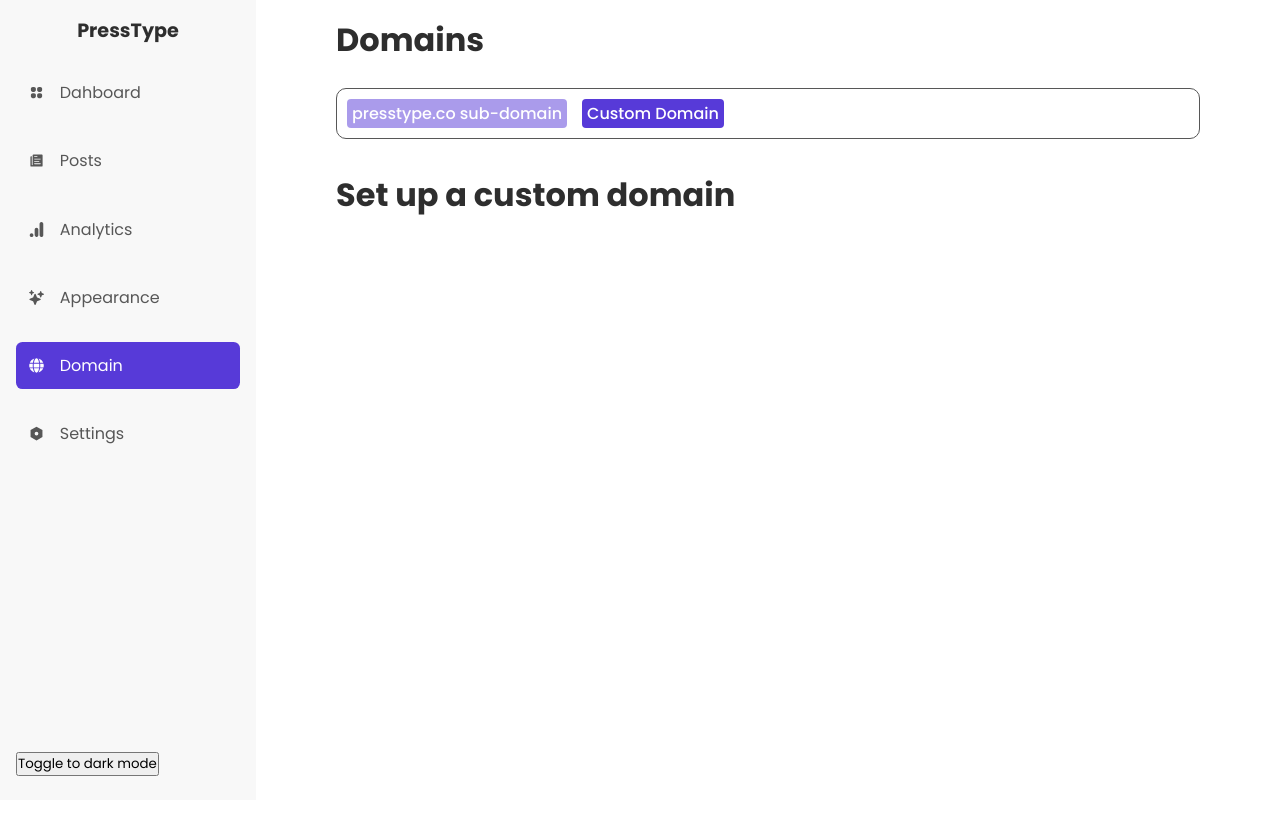
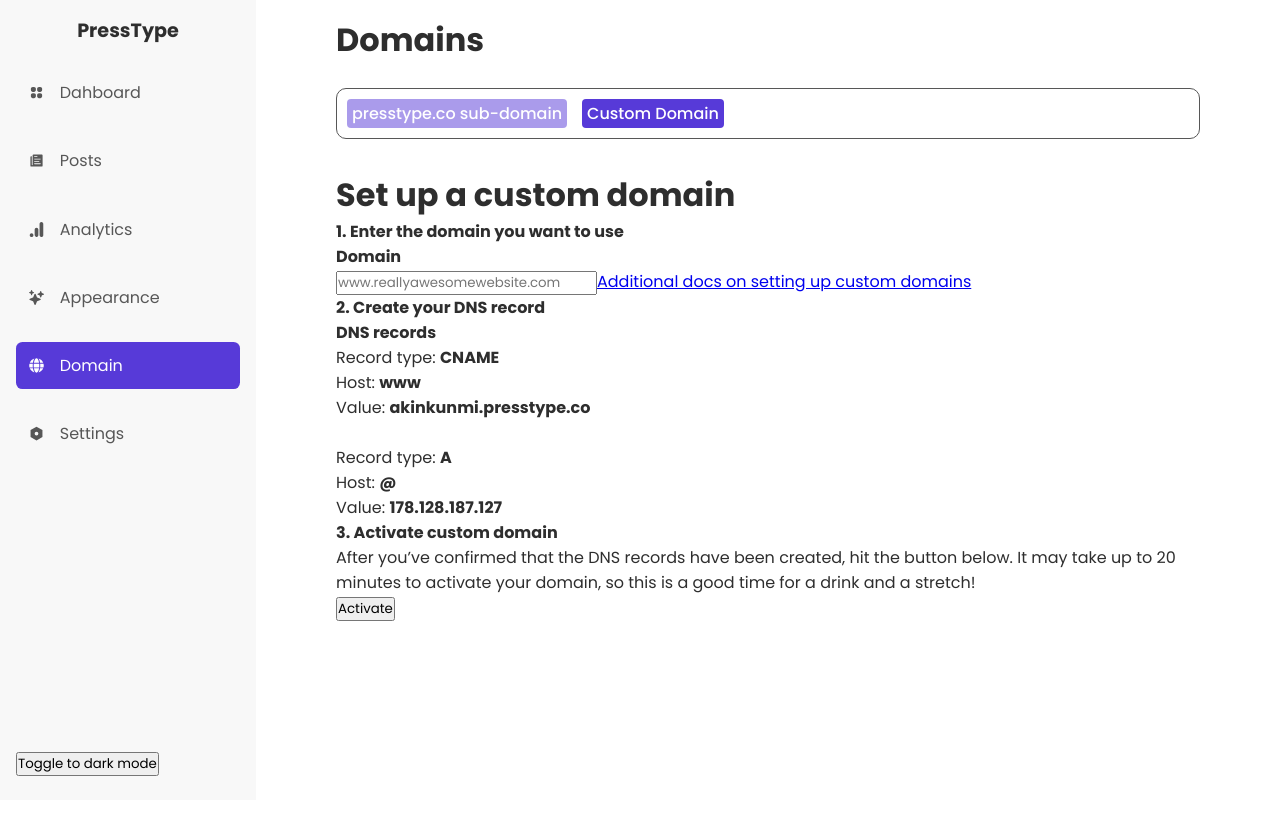
Before and after one commit to akinloluwami/presstype, a Next.js app: page /domain/custom in a window 1280 px wide. Shown: the top 814 px of the page. Built offline with nearby package versions, Linux system fonts and the light colour scheme.

Commit message:
added content

```diff
--- a/components/dashboard/custom_domain/CustomDomain.tsx
+++ b/components/dashboard/custom_domain/CustomDomain.tsx
@@ -1,3 +1,4 @@
+import Link from "next/link";
 import React from "react";
 import styles from "./styles.module.scss";
 
@@ -5,6 +6,56 @@ const CustomDomainComp = () => {
   return (
     <div className={styles.custom_domain_container}>
       <h1>Set up a custom domain</h1>
+
+      <div className={styles.steps_cards}>
+        <div className={styles.steps_card_container}>
+          <h4>1. Enter the domain you want to use</h4>
+          <div className={styles.step_card}>
+            <h4>Domain</h4>
+            <input type="text" placeholder="www.reallyawesomewebsite.com" />
+
+            <Link href={"https://blog.presstype.co/setting-up-a-custom-domain"}>
+              Additional docs on setting up custom domains
+            </Link>
+          </div>
+        </div>
+        <div className={styles.steps_card_container}>
+          <h4>2. Create your DNS record</h4>
+          <div className={styles.step_card}>
+            <h4>DNS records</h4>
+            <p>
+              Record type: <b>CNAME</b>{" "}
+            </p>
+            <p>
+              Host: <b>www</b>{" "}
+            </p>
+            <p>
+              Value: <b>akinkunmi.presstype.co</b>{" "}
+            </p>
+            <br />
+            <p>
+              Record type: <b>A</b>{" "}
+            </p>
+            <p>
+              Host: <b>@</b>{" "}
+            </p>
+            <p>
+              Value: <b>178.128.187.127</b>{" "}
+            </p>
+          </div>
+        </div>
+        <div className={styles.steps_card_container}>
+          <h4>3. Activate custom domain</h4>
+          <div className={styles.step_card}>
+            <p>
+              After you’ve confirmed that the DNS records have been created, hit
+              the button below. It may take up to 20 minutes to activate your
+              domain, so this is a good time for a drink and a stretch!
+            </p>
+            <button>Activate</button>
+          </div>
+        </div>
+      </div>
     </div>
   );
 };
```
